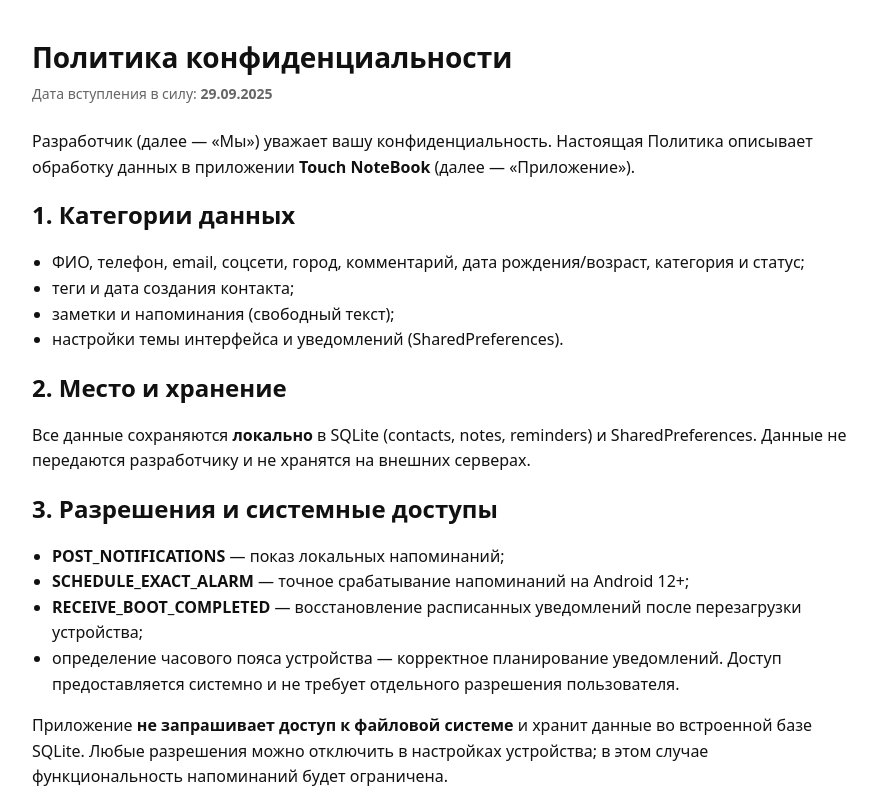
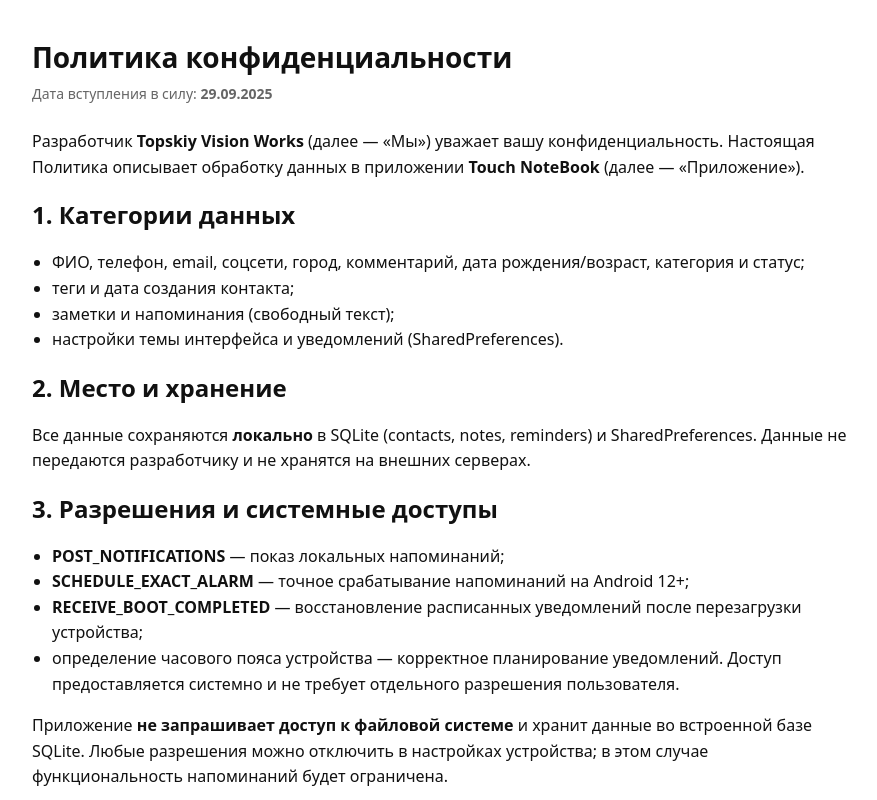
Before and after one commit to SergeyFierce/privacy-policy, a plain HTML site: page index.html in a window 1280 px wide. Shown: the top 800 px of the page, without its empty margins (198-1075 px from the left). Drawn offline with Linux system fonts and the light colour scheme.

Commit message:
Update index.html

```diff
--- a/index.html
+++ b/index.html
@@ -41,7 +41,7 @@
   <h1>Политика конфиденциальности</h1>
   <div class="meta">Дата вступления в силу: <strong>29.09.2025</strong></div>
 
-  <p>Разработчик (далее — «Мы») уважает вашу конфиденциальность. Настоящая Политика описывает обработку данных в приложении <strong>Touch NoteBook</strong> (далее — «Приложение»).</p>
+  <p>Разработчик <strong>Topskiy Vision Works</strong> (далее — «Мы») уважает вашу конфиденциальность. Настоящая Политика описывает обработку данных в приложении <strong>Touch NoteBook</strong> (далее — «Приложение»).</p>
 
   <h2>1. Категории данных</h2>
   <ul>
```
